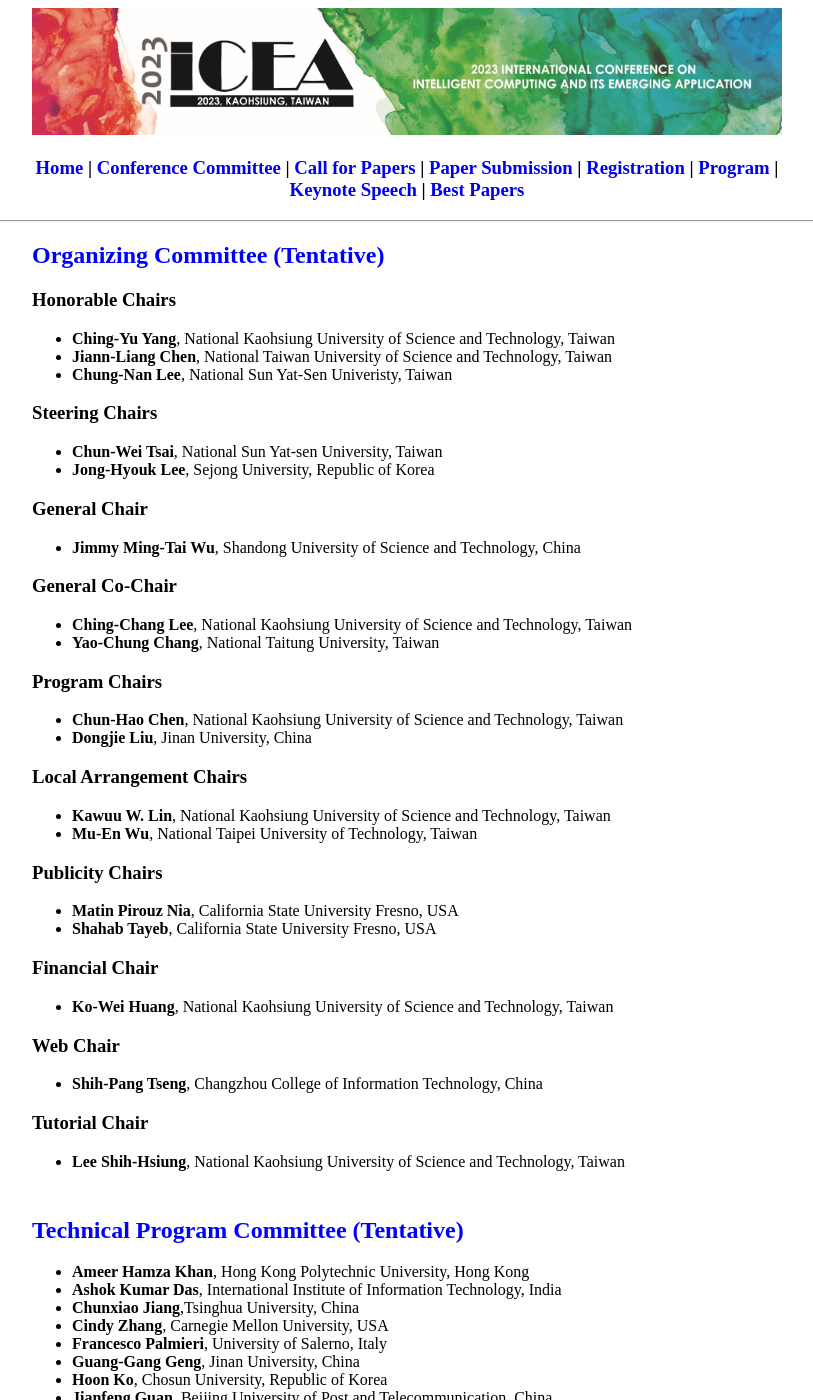
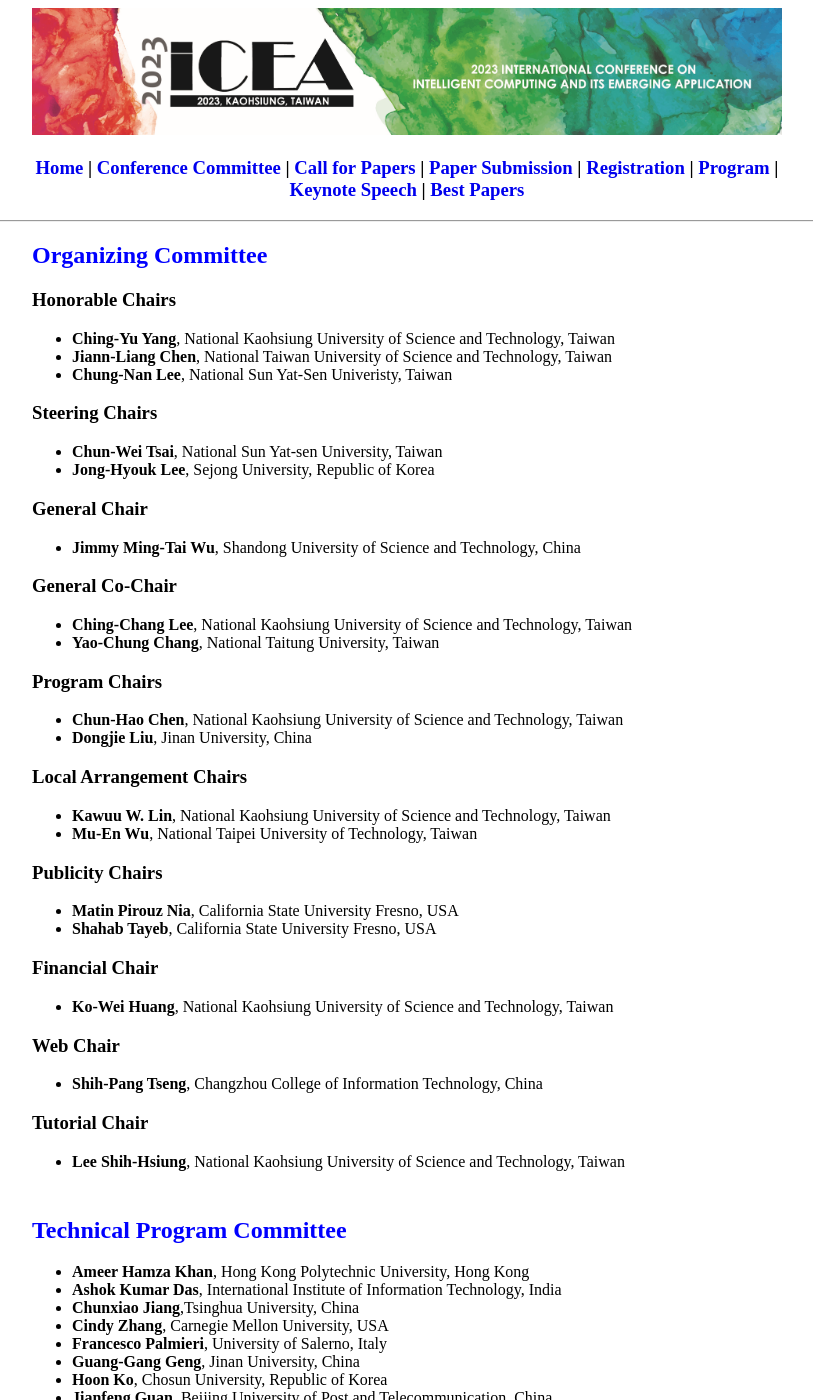
Before and after one commit to icea-conf/2023, a Jekyll site: the page built from committee/index.html, in a window 1280 px wide and 1400 px high. Shown: the whole window, without its empty margins (233-1046 px from the left). Built offline with Jekyll 4.4.1, drawn with Linux system fonts in a browser that asks for light colours.

Commit message:
Update index.html

```diff
--- a/committee/index.html
+++ b/committee/index.html
@@ -5,7 +5,7 @@
 <div class="container">
 	<div class="content">
 		<div>
-			<h2 style="color:#0000FF">Organizing Committee (Tentative)</h2>
+			<h2 style="color:#0000FF">Organizing Committee</h2>
 				<h3>Honorable Chairs</h3>
 				<ul>
 					<li><b>Ching-Yu Yang</b>, National Kaohsiung University of Science and Technology, Taiwan</li>
@@ -65,7 +65,7 @@
 		</div>
 
 		<div style="padding-top: 10px">
-			<h2 style="color:#0000FF">Technical Program Committee (Tentative)</h2>
+			<h2 style="color:#0000FF">Technical Program Committee</h2>
 			<ul>
 				<li><b>Ameer Hamza Khan</b>, Hong Kong Polytechnic University, Hong Kong</li>
 				<li><b>Ashok Kumar Das</b>, International Institute of Information Technology, India</li>
```
